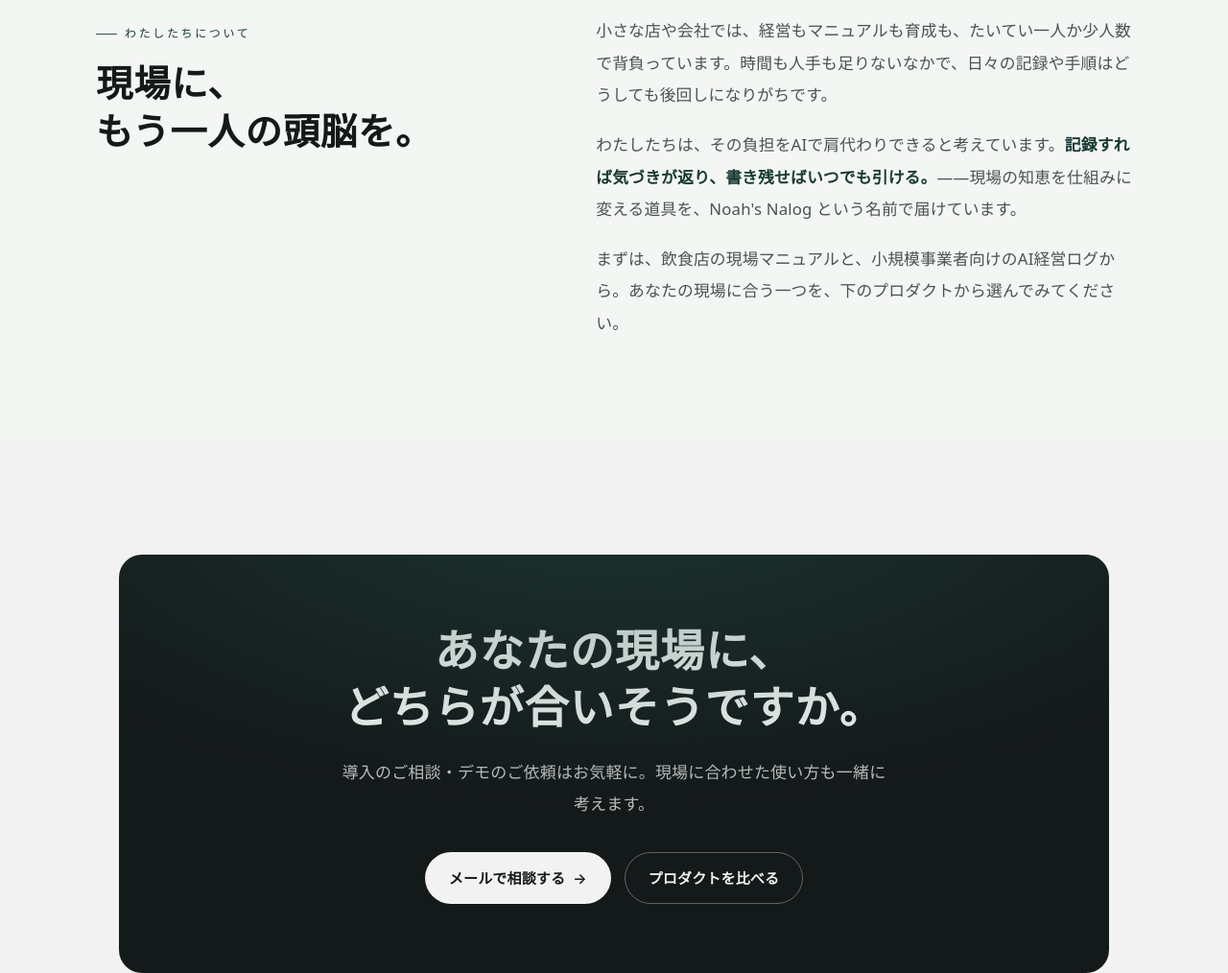
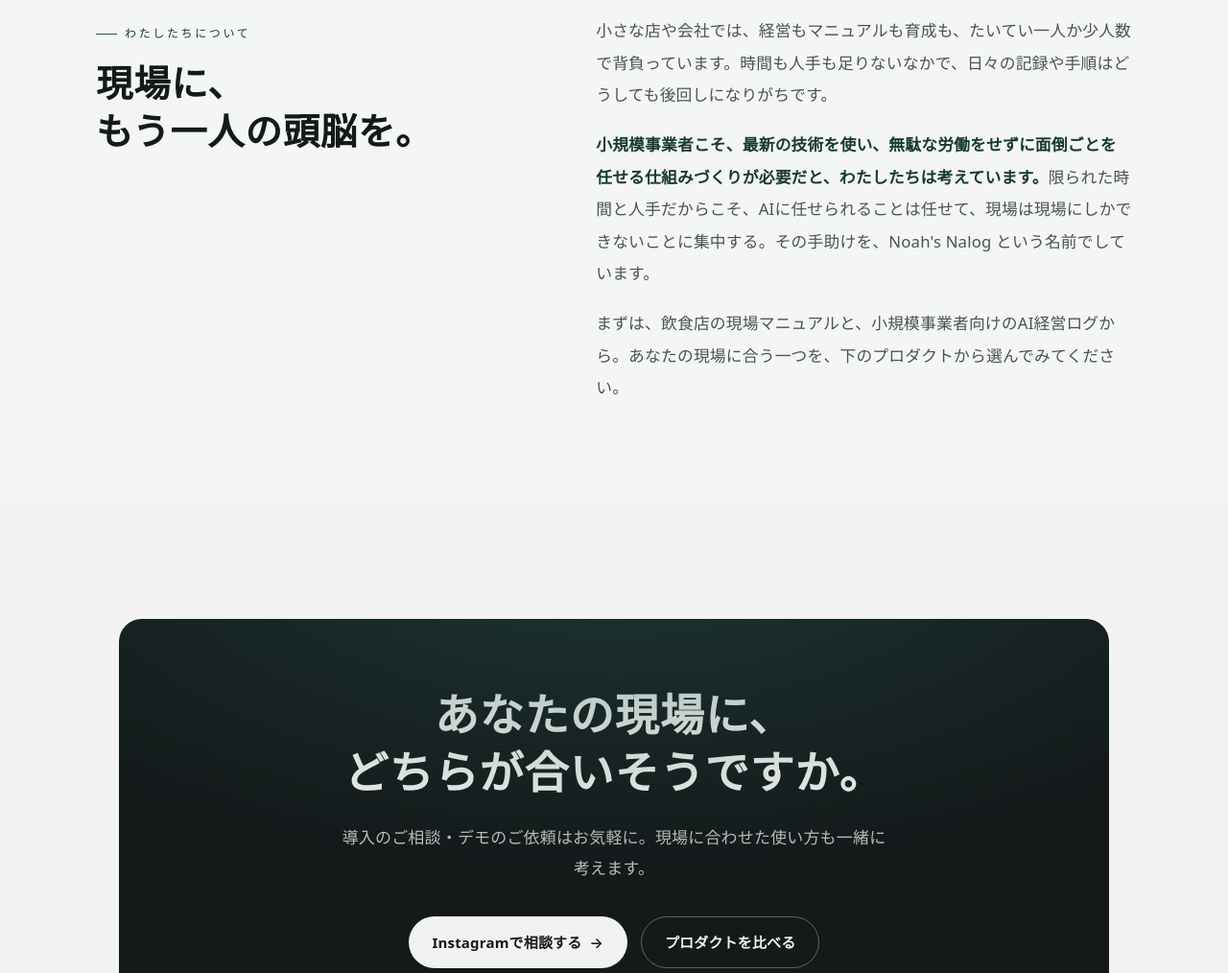
Before and after one commit to rt1takara-a11y/Noahs-Nalog, a plain HTML site: page index.html in a window 1280 px wide. Shown: the part 1580-2594 px from the top of the page at 96% size. Drawn offline with Linux system fonts and the light colour scheme.

Commit message:
Update contact CTA to Instagram and revise about section messaging
Co-Authored-By: Claude Sonnet 5 <noreply@anthropic.com>

```diff
--- a/index.html
+++ b/index.html
@@ -233,7 +233,7 @@
       </div>
       <div class="body reveal" style="transition-delay:.06s">
         <p>小さな店や会社では、経営もマニュアルも育成も、たいてい一人か少人数で背負っています。時間も人手も足りないなかで、日々の記録や手順はどうしても後回しになりがちです。</p>
-        <p>わたしたちは、その負担をAIで肩代わりできると考えています。<span class="mark-line">記録すれば気づきが返り、書き残せばいつでも引ける。</span>——現場の知恵を仕組みに変える道具を、Noah's Nalog という名前で届けています。</p>
+        <p><span class="mark-line">小規模事業者こそ、最新の技術を使い、無駄な労働をせずに面倒ごとを任せる仕組みづくりが必要だと、わたしたちは考えています。</span>限られた時間と人手だからこそ、AIに任せられることは任せて、現場は現場にしかできないことに集中する。その手助けを、Noah's Nalog という名前でしています。</p>
         <p>まずは、飲食店の現場マニュアルと、小規模事業者向けのAI経営ログから。あなたの現場に合う一つを、下のプロダクトから選んでみてください。</p>
       </div>
     </div>
@@ -246,7 +246,7 @@
         <h2>あなたの現場に、<br>どちらが合いそうですか。</h2>
         <p>導入のご相談・デモのご依頼はお気軽に。現場に合わせた使い方も一緒に考えます。</p>
         <div class="hero-cta">
-          <a class="btn btn-primary" href="mailto:rt1.takara@gmail.com?subject=Noah's%20Nalog%20お問い合わせ">メールで相談する <span class="arw">→</span></a>
+          <a class="btn btn-primary" href="https://www.instagram.com/noahs_nalog?igsh=MjVnZjA1dnRwZDVy&utm_source=qr" target="_blank" rel="noopener">Instagramで相談する <span class="arw">→</span></a>
           <a class="btn btn-ghost" href="#products">プロダクトを比べる</a>
         </div>
       </div>
```
